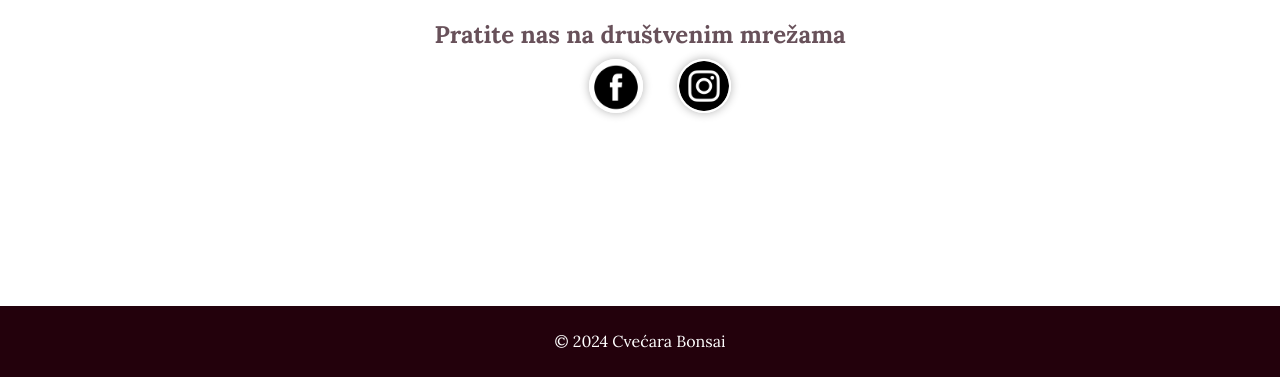
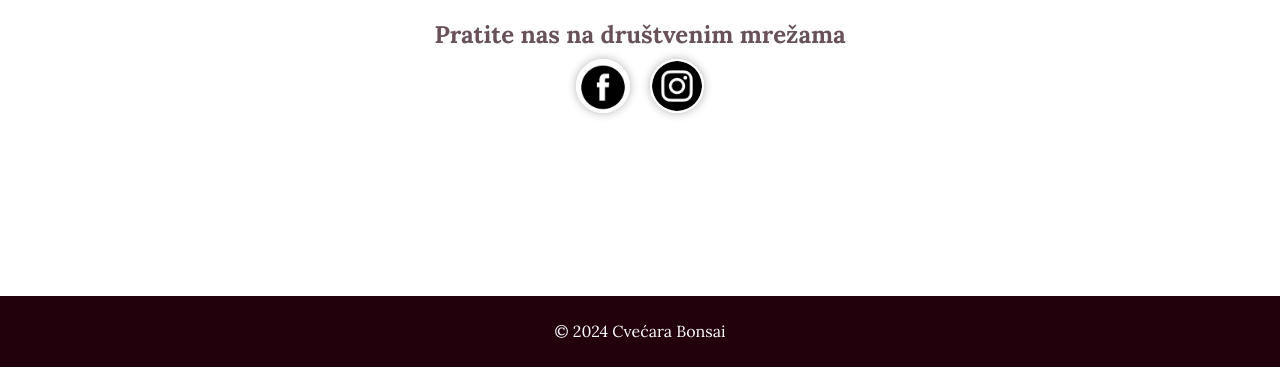
Before and after one commit to randjela/diplomski-rad, a plain HTML site: page index.html in a window 1280 px wide. Shown: the part 6071-6448 px from the top of the page. Drawn offline with Linux system fonts and the light colour scheme.

Commit message:
social media ikonice centrirane

```diff
--- a/css/style.css
+++ b/css/style.css
@@ -546,10 +546,10 @@ h1 {
 
   @keyframes glow {
     0% {
-      box-shadow: 0 0 10px rgba(255, 255, 255, 0.5), 0 0 20px rgb(255, 255, 255);
+      box-shadow: 0 0 10px rgba(255, 255, 255, 0.5), 0 0 20px rgb(33, 3, 23);
     }
     100% {
-      box-shadow: 0 0 20px rgba(255, 255, 255, 0.8), 0 0 40px rgb(73, 10, 45);
+      box-shadow: 0 0 20px rgba(255, 255, 255, 0.8), 0 0 40px rgb(222, 167, 198);
     }
   }
 }
@@ -706,12 +706,14 @@ input[type="submit"]:hover {
 
 .social-media ul {
   list-style-type: none;
-  margin: 10px 0;
+  margin: 0 auto;
+  padding: 0;
+  display: flex;
+  justify-content: center;
 }
 
 .social-media li {
-  display: inline-block;
-  margin: 0 15px;
+  margin: 0 10px;
   transition: transform 0.2s ease;
 }
 
@@ -966,4 +968,7 @@ footer {
   #hamburger {
     display: none;
   }
+  .social-media ul {
+    justify-content: center;
+  }
 }
```
